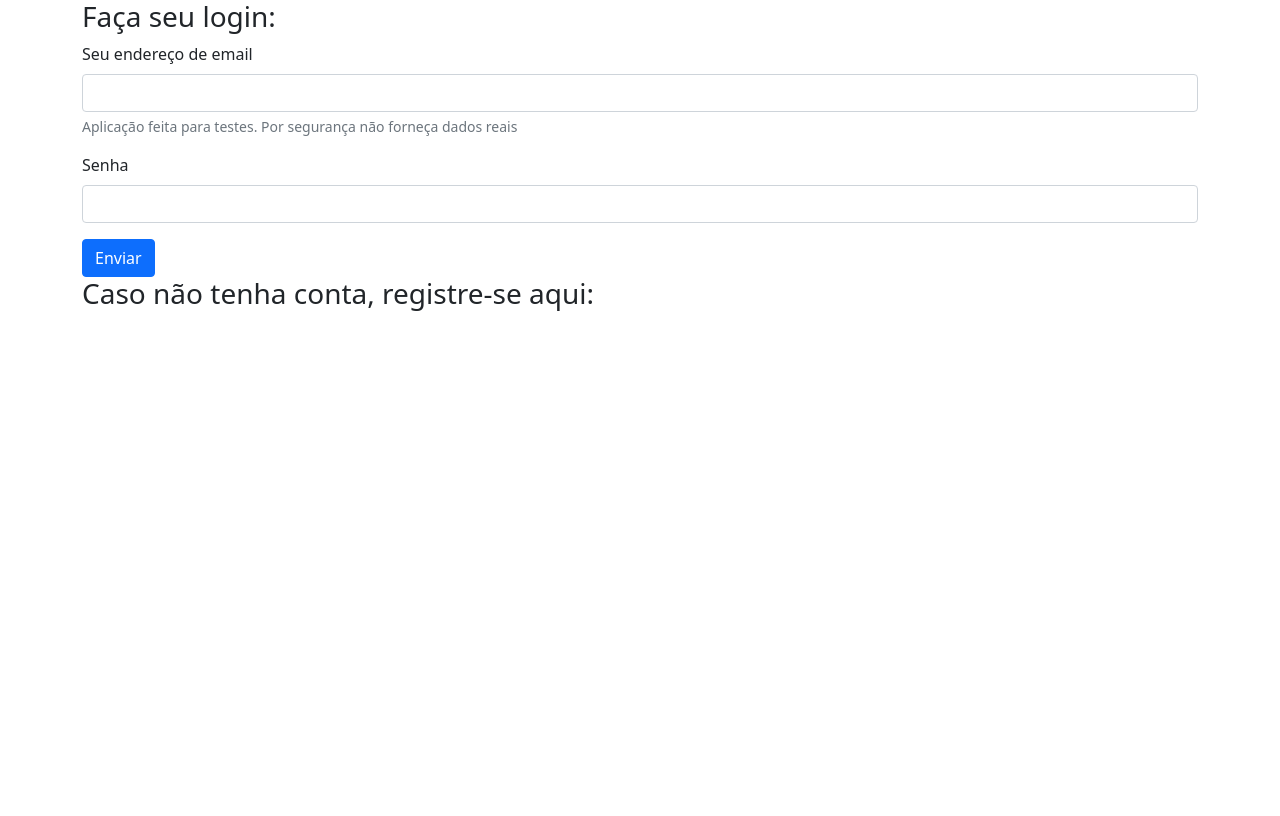
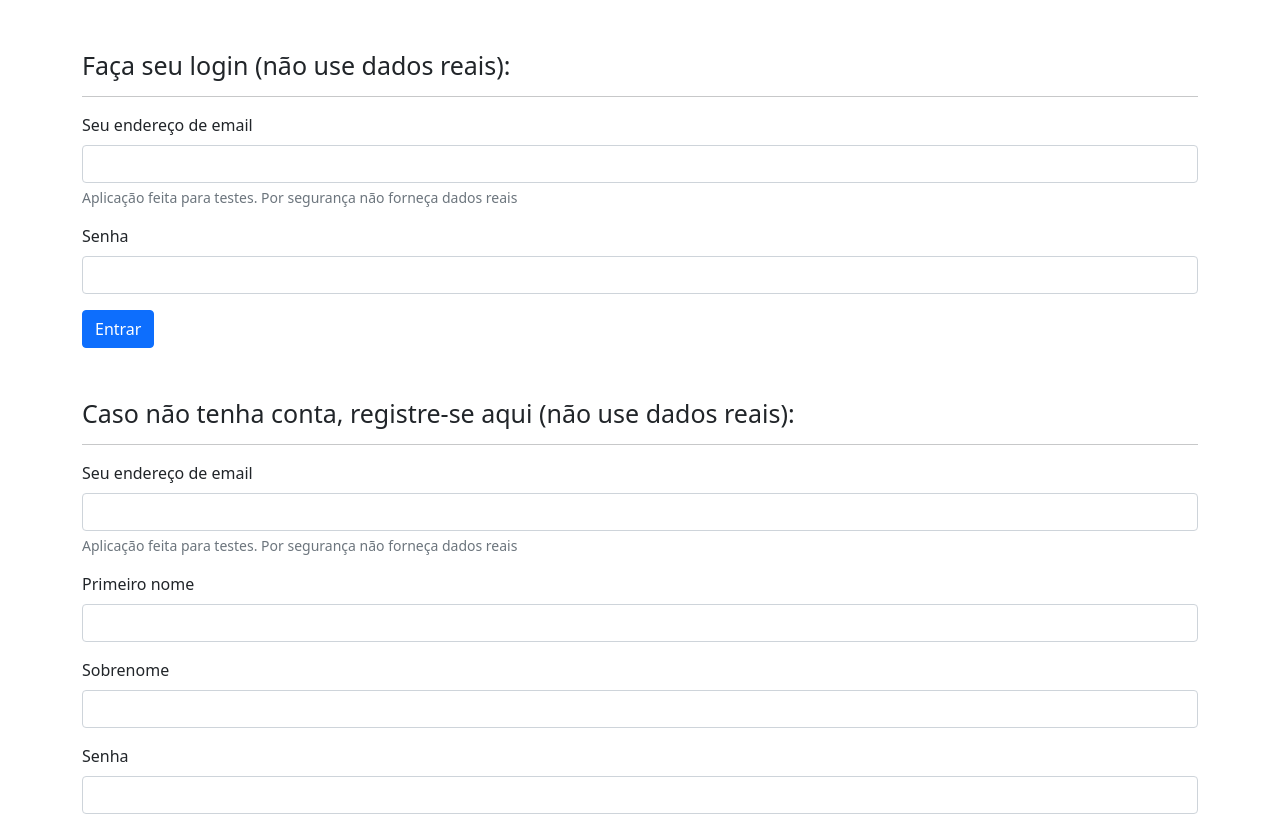
Before and after one commit to rafaelcmorais02/front-garagem, a React (Create React App) app: page / in a window 1280 px wide. Shown: the top 816 px of the page. Built offline with nearby package versions, Linux system fonts and the light colour scheme.

Commit message:
Feat pagina de registro de usuarios

```diff
--- a/src/components/garages/Garages.js
+++ b/src/components/garages/Garages.js
@@ -1,13 +1,39 @@
 import React from "react";
 import { useLocation } from "react-router-dom";
+import './garages.css'
 
 const Garages = () => {
     const state = useLocation()
     const email = state.state.data.email
     return (
-        <h1>
-            Bem vindo {email}
-        </h1>
+        <div>
+            <div className='customTitle' >
+                <h1>
+                    Bem vindo {email}
+                </h1>
+            </div>
+            <hr></hr>
+            <div className='customGrid'>
+                <div>
+                    <div className="card">
+                        <div className="card-body">
+                            <h5 className="card-title">Sua garagem</h5>
+                            <p className="card-text">Abaixo estão os veículos associados a sua garagem</p>
+                        </div>
+                        <ul className="list-group list-group-flush">
+                            <li className="list-group-item">An item</li>
+                            <li className="list-group-item">A second item</li>
+                            <li className="list-group-item">A third item</li>
+                        </ul>
+                        <div className="card-body">
+                            <a href="a" className="card-link">Card link</a>
+                            <a href="a" className="card-link">Another link</a>
+                        </div>
+                    </div>
+                </div>
+            </div>
+
+        </div>
     )
 }
 export default Garages
--- /dev/null
+++ b/src/components/garages/garages.css
@@ -0,0 +1,14 @@
+h1 {
+  font-size: 25px;
+}
+.customTitle {
+  display: flex;
+  justify-content: center;
+  justify-items: center;
+  margin-top: 50px;
+}
+
+.customGrid {
+  display: grid;
+  grid-template: auto auto;
+}
--- a/src/components/login/Login.js
+++ b/src/components/login/Login.js
@@ -1,6 +1,7 @@
 import React, { useEffect } from 'react'
 import axios from 'axios'
 import { useNavigate } from "react-router-dom";
+import './login.css'
 
 const Login = () => {
     useEffect(() => {
@@ -9,17 +10,18 @@ const Login = () => {
             console.log(`Informação armazenada localmente${authentication}`)
         }
     }, [])
+
     let navigate = useNavigate();
-    const handleSubmit = (event) => {
-        window.alert('Algo foi enviado')
+
+    const handleSubmitLogin = (event) => {
         const email = document.getElementById('email').value
         const password = document.getElementById('password').value
+        event.preventDefault()
+        if (email && password) {
             const data = JSON.stringify({
                 "username": email,
                 "password": password
             });
-        event.preventDefault()
-
             const config = {
                 method: 'post',
                 url: 'http://localhost:8000/api/v1/users/api-token-auth/',
@@ -38,18 +40,75 @@ const Login = () => {
                         user: email,
                         password: password
                     }
+                    localStorage.setItem("authentication", JSON.stringify(authentication));
                     navigate('/garages', { state: { data: data.data } })
-                localStorage.setItem("authentication", JSON.stringify(authentication));
                 })
                 .catch((error) => {
-                window.alert('erro ao realizar a chamada')
                     console.log(error.request.response)
+                    if (error.request.response.includes('Unable to log in with provided credentials.')) {
+                        window.alert('Usuário ainda não cadastrado')
+                    } else {
+                        window.alert('Erro na comunicação com o servidor')
+                    }
                 })
+        } else {
+            window.alert('Complete todos os campos para continuar')
         }
+    }
+    const handleSubmitRegister = (event) => {
+        const user_name = document.getElementById('email2').value
+        const first_name = document.getElementById('firstName').value
+        const last_name = document.getElementById('lastName').value
+        const password = document.getElementById('password2').value
+        const password2 = document.getElementById('passwordValidator').value
+        event.preventDefault()
+        if (user_name && first_name && last_name && password && password2) {
+            const data = JSON.stringify({
+                user_name,
+                first_name,
+                last_name,
+                password,
+                password2
+            })
+            const config = {
+                method: 'post',
+                url: 'http://127.0.0.1:8000/api/v1/users/register',
+                headers: {
+                    'Content-Type': 'application/json'
+                },
+                data: data
+            };
+            axios(config)
+                .then((data) => {
+                    window.alert('Usuário cadastrado com sucesso')
+                    console.log(data)
+                    document.getElementById('email2').value = ''
+                    document.getElementById('firstName').value = ''
+                    document.getElementById('lastName').value = ''
+                    document.getElementById('password2').value = ''
+                    document.getElementById('passwordValidator').value = ''
+                })
+                .catch((error) => {
+                    console.log(error.request.response)
+                    if (error.request.response.includes('erro no cadastro do usuário')) {
+                        window.alert('Usuário já cadastrado')
+                    } else if (error.request.response.includes('As senhas devem ser iguais')) {
+                        window.alert('As senhas devem ser iguais')
+                    }
+                    else {
+                        window.alert('Erro na comunicação com o servidor')
+                    }
+                })
+        } else {
+            window.alert('Complete todos os campos para continuar')
+        }
+    }
+
     return (
         <>
-            <form onSubmit={handleSubmit}>
-                <h3>Faça seu login:</h3>
+            <form className='customFormLogin' onSubmit={handleSubmitLogin}>
+                <h1>Faça seu login (não use dados reais):</h1>
+                <hr></hr>
                 <div className="mb-3">
                     <label htmlFor="email" className="form-label">Seu endereço de email</label>
                     <input type="email" className="form-control" id="email" aria-describedby="emailHelp" />
@@ -59,9 +118,37 @@ const Login = () => {
                     <label htmlFor="password" className="form-label">Senha</label>
                     <input type="password" className="form-control" id="password" />
                 </div>
-                <button type="submit" className="btn btn-primary">Enviar</button>
+                <button type="submit" className="btn btn-primary">Entrar</button>
             </form>
-            <h3>Caso não tenha conta, registre-se aqui:</h3>
+            <form onSubmit={handleSubmitRegister}>
+                <h1>Caso não tenha conta, registre-se aqui (não use dados reais):</h1>
+                <hr></hr>
+                <div className="mb-3">
+                    <label htmlFor="email2" className="form-label">Seu endereço de email</label>
+                    <input type="email" className="form-control" id="email2" aria-describedby="emailHelp" />
+                    <div id="emailHelp" className="form-text">Aplicação feita para testes. Por segurança não forneça dados reais</div>
+                </div>
+
+                <div className="mb-3">
+                    <label htmlFor="firstName" className="form-label">Primeiro nome</label>
+                    <input type="text" className="form-control" id="firstName" />
+                </div>
+
+                <div className="mb-3">
+                    <label htmlFor="lastName" className="form-label">Sobrenome</label>
+                    <input type="text" className="form-control" id="lastName" />
+                </div>
+
+                <div className="mb-3">
+                    <label htmlFor="password2" className="form-label">Senha</label>
+                    <input type="password" className="form-control" id="password2" />
+                </div>
+                <div className="mb-3">
+                    <label htmlFor="passwordValidator" className="form-label">Repita sua senha</label>
+                    <input type="password" className="form-control" id="passwordValidator" />
+                </div>
+                <button type="submit" className="btn btn-primary">Registrar</button>
+            </form>
         </>
     )
 }
--- /dev/null
+++ b/src/components/login/login.css
@@ -0,0 +1,8 @@
+.customFormLogin {
+  margin-top: 50px;
+  margin-bottom: 50px;
+}
+
+h1 {
+  font-size: 25px;
+}
```
Lines whose indentation alone changed are shown as unchanged.
